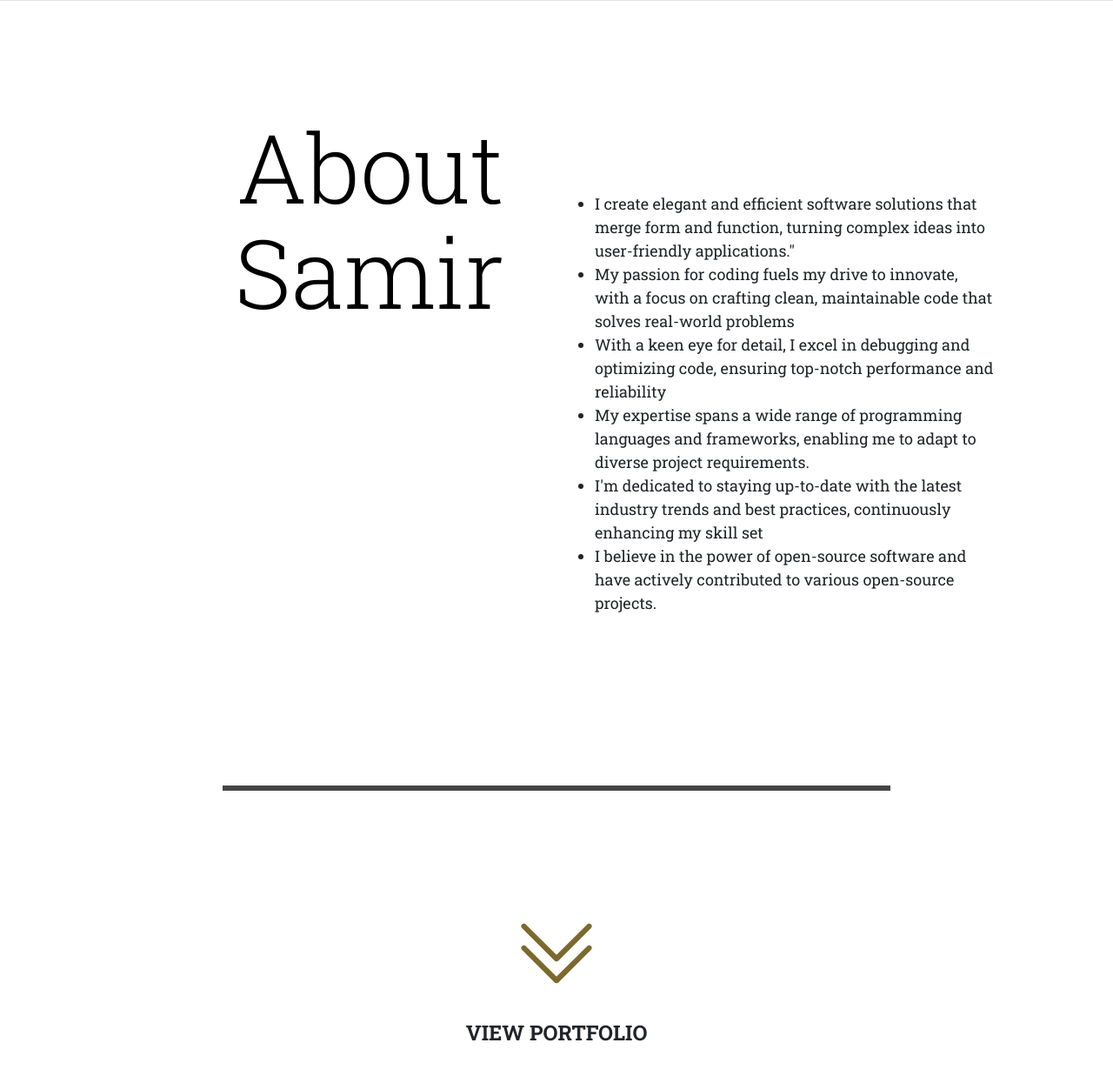
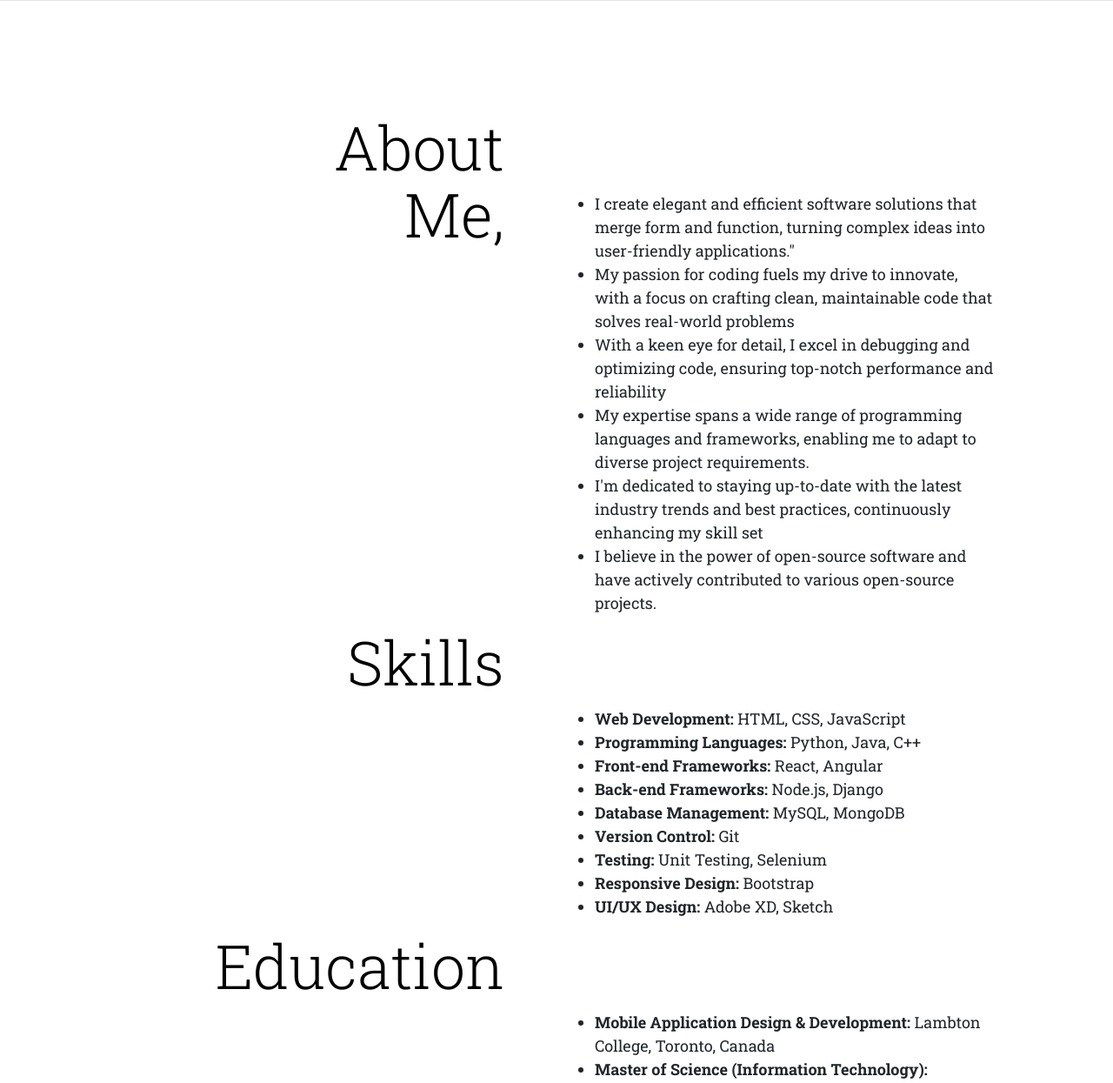
Before and after one commit to samirthaker2020/my_portfolio, a PHP site: page / in a window 1280 px wide. Shown: the part 1870-3115 px from the top of the page at 87% size. Run offline with PHP 8.4, Linux system fonts and the light colour scheme; some libraries are stand-ins or nearby versions.

Commit message:
fix(portfolio): add about me section

```diff
--- a/css/style.css
+++ b/css/style.css
@@ -353,7 +353,7 @@
 }
 
 .section-4-left {
-    font-size: 110px;
+    font-size: 70px;
     line-height: 1.1;
     color: #000000;
 }
@@ -497,7 +497,7 @@
 .bold-line {
     border-bottom: 6px solid #454545;
     width: 60%;
-    margin: 30px auto 30px auto;
+    margin: 20px auto 20px auto;
 }
 
 @media (max-width: 768px) {
--- a/index.html
+++ b/index.html
@@ -124,7 +124,7 @@
                 <div class="col-lg-6">
                     <div class="section-4-left text-center text-lg-end pe-0 pe-lg-5">
                         <span class="section-4-heading text__light">About</span>
-                        <span class="section-4-heading text__light">Samir</span>
+                        <span class="section-4-heading text__light">Me,</span>
 <!--                        <span class="section-4-heading-bold fw-bolder">Thaker</span>-->
                     </div>
                 </div>
@@ -140,6 +140,53 @@
                               <li>I'm dedicated to staying up-to-date with the latest industry trends and best practices, continuously enhancing my skill set</li>
                               <li>I believe in the power of open-source software and have actively contributed to various open-source projects.</li>
                           </ul>
+                        </div>
+                    </div>
+                </div>
+            </div>
+            <div class="row">
+                <div class="col-lg-6">
+                    <div class="section-4-left text-center text-lg-end pe-0 pe-lg-5">
+                        <span class="section-4-heading text__light">Skills</span>
+                        <!--                        <span class="section-4-heading-bold fw-bolder">Thaker</span>-->
+                    </div>
+                </div>
+                <div class="col-lg-6">
+                    <div class="section-4-right text-center text-lg-start">
+                        <div class="sec4-blank"></div>
+                        <div class="sec4-text">
+                            <ul>
+                                <li><strong>Web Development:</strong> HTML, CSS, JavaScript</li>
+                                <li><strong>Programming Languages:</strong> Python, Java, C++</li>
+                                <li><strong>Front-end Frameworks:</strong> React, Angular</li>
+                                <li><strong>Back-end Frameworks:</strong> Node.js, Django</li>
+                                <li><strong>Database Management:</strong> MySQL, MongoDB</li>
+                                <li><strong>Version Control:</strong> Git</li>
+                                <li><strong>Testing:</strong> Unit Testing, Selenium</li>
+                                <li><strong>Responsive Design:</strong> Bootstrap</li>
+                                <li><strong>UI/UX Design:</strong> Adobe XD, Sketch</li>
+                            </ul>
+                        </div>
+                    </div>
+                </div>
+            </div>
+            <!--Education-->
+            <div class="row">
+                <div class="col-lg-6">
+                    <div class="section-4-left text-center text-lg-end pe-0 pe-lg-5">
+                        <span class="section-4-heading text__light">Education</span>
+                        <!--                        <span class="section-4-heading-bold fw-bolder">Thaker</span>-->
+                    </div>
+                </div>
+                <div class="col-lg-6">
+                    <div class="section-4-right text-center text-lg-start">
+                        <div class="sec4-blank"></div>
+                        <div class="sec4-text">
+                            <ul>
+                                <li><strong>Mobile Application Design & Development:</strong> Lambton College, Toronto, Canada</li>
+                                <li><strong>Master of Science (Information Technology):</strong> Charusat University, Gujarat, India</li>
+                                <li><strong>Bachelor of Computer Application:</strong> Sardar Patel University, Gujarat, India</li>
+                            </ul>
                         </div>
                     </div>
                 </div>
```
